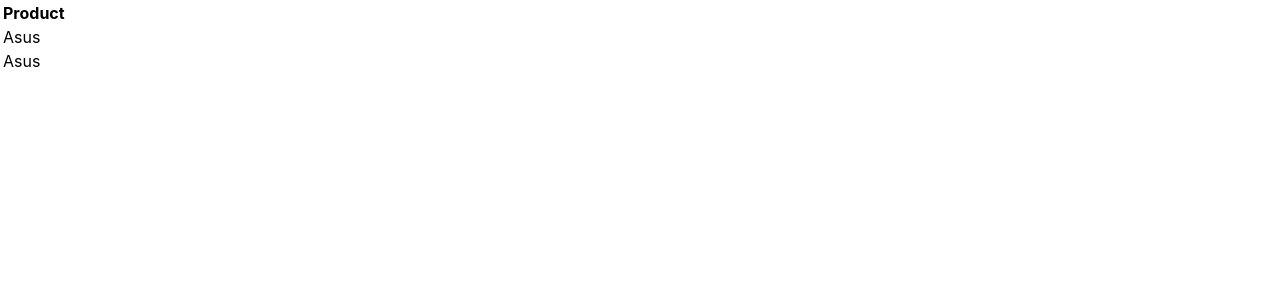
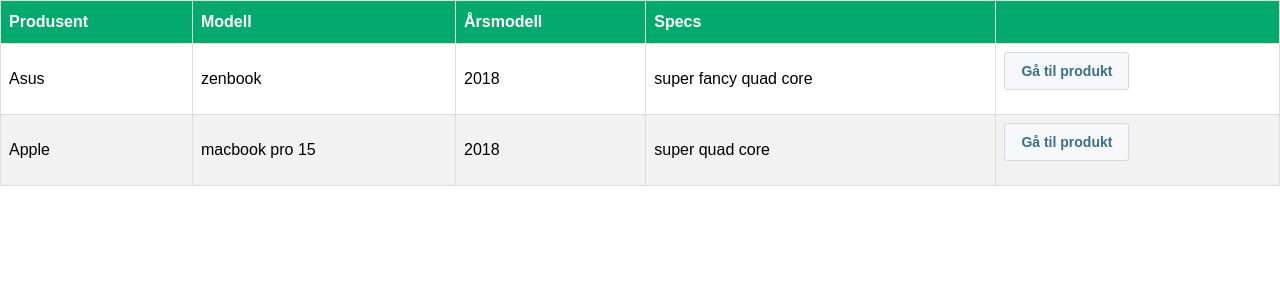
Before and after one commit to krissrex/hackathon-capra-hardware-tracker, a React (Create React App) app in the folder frontend/: page / in a window 1280 px wide. Shown: the top 300 px of the page. Built offline with nearby package versions, Linux system fonts and the light colour scheme.

Commit message:
move stuff away from app

```diff
--- a/frontend/src/App.css
+++ b/frontend/src/App.css
@@ -22,9 +22,6 @@
 
 }
 
-.Content {
-
-}
 
 .App-link {
   color: #61dafb;
--- a/frontend/src/App.tsx
+++ b/frontend/src/App.tsx
@@ -1,7 +1,7 @@
 import React, { useMemo } from "react";
 
 import "./App.css";
-import Table from "./components/Table/Table";
+import ProductList from "./components/ProductList/ProductList";
 import ProductAggregate, {
   Condition,
   PriceCurve,
@@ -12,11 +12,12 @@
   const data = useMemo<ProductAggregate[]>(
     () => [
       {
+        uuid: "42342-324234-4234-234-23",
         product: {
           producer: "Asus",
-          model: "Asus zenbook",
+          model: "zenbook",
           year: "2018",
-          spec: "super fancu quad core",
+          specs: "super fancy quad core",
           condition: Condition.AS_NEW,
           type: Type.PC,
         },
@@ -35,11 +36,12 @@
         ],
       },
       {
+        uuid: "4234234-234324-234234-234423",
         product: {
-          producer: "Asus",
-          model: "Asus zenbook",
+          producer: "Apple",
+          model: "macbook pro 15",
           year: "2018",
-          spec: "super fancu quad core",
+          specs: "super quad core",
           condition: Condition.AS_NEW,
           type: Type.PC,
         },
@@ -61,18 +63,7 @@
     []
   );
 
-  return (
-    <Table<ProductAggregate>
-      columns={[
-        {
-          Header: "Product",
-          accessor: "product",
-          Cell: (it) => <div>{it.value.producer}</div>,
-        },
-      ]}
-      data={data}
-    />
-  );
+  return <ProductList data={data} />;
 }
 
 export default App;
--- /dev/null
+++ b/frontend/src/components/ProductList/ProductList.tsx
@@ -0,0 +1,50 @@
+import React from 'react'
+import ProductAggregate from '../../domain/Product'
+import Button from '../Button'
+import Table from '../Table/Table'
+
+
+interface Props{
+  data: ProductAggregate[];
+}
+
+const ProductList: React.FC<Props> = ({data}) => {
+
+  return <Table<ProductAggregate>
+    columns={[
+    {
+      Header: "Produsent",
+      id: "produsent",
+      accessor: "product",
+      Cell: (it) => <div>{it.value.producer}</div>,
+    },
+    {
+      Header: "Modell",
+      id: "modell",
+      accessor: "product",
+      Cell: (it) => <div>{it.value.model}</div>,
+    },
+    {
+      Header: "Årsmodell",
+      id: "aar",
+      accessor: "product",
+      Cell: (it) => <div>{it.value.year}</div>,
+    },
+    {
+      Header: "Specs",
+      id: "specs",
+      accessor: "product",
+      Cell: (it) => <div>{it.value.specs}</div>,
+    },
+    {
+      id: "link",
+      accessor: "product",
+      Cell: (it) => <a href={'www.google.no'}><Button>Gå til produkt</Button></a>,
+    },
+  ]}
+  data={data}
+/>
+
+}
+
+export default ProductList
--- /dev/null
+++ b/frontend/src/components/Table/Table.css
@@ -0,0 +1,22 @@
+#customers {
+  font-family: Arial, Helvetica, sans-serif;
+  border-collapse: collapse;
+  width: 100%;
+}
+
+#customers td, #customers th {
+  border: 1px solid #ddd;
+  padding: 8px;
+}
+
+#customers tr:nth-child(even){background-color: #f2f2f2;}
+
+#customers tr:hover {background-color: #ddd;}
+
+#customers th {
+  padding-top: 12px;
+  padding-bottom: 12px;
+  text-align: left;
+  background-color: #04AA6D;
+  color: white;
+}
--- a/frontend/src/components/Table/Table.tsx
+++ b/frontend/src/components/Table/Table.tsx
@@ -1,6 +1,7 @@
 
 import React from "react";
 import { Column, useTable } from 'react-table';
+import './Table.css';
 
 interface Props<T extends Object>{
   columns: Column<T>[];
@@ -19,7 +20,7 @@
 
   return (
     // apply the table props
-    <table {...getTableProps()}>
+    <table id="customers" {...getTableProps()}>
       <thead>
         {
           // Loop over the header rows
--- a/frontend/src/domain/Product.ts
+++ b/frontend/src/domain/Product.ts
@@ -9,7 +9,7 @@
   producer: String;
   model: String;
   year: String;
-  spec: String;
+  specs: String;
   condition: Condition;
   type: Type | string
 }
@@ -39,6 +39,7 @@
 }
 
 export default interface ProductAggregate {
+  uuid: string;
   receipt: Receipt;
   product: Product;
   priceCurve: PriceCurve;
```
